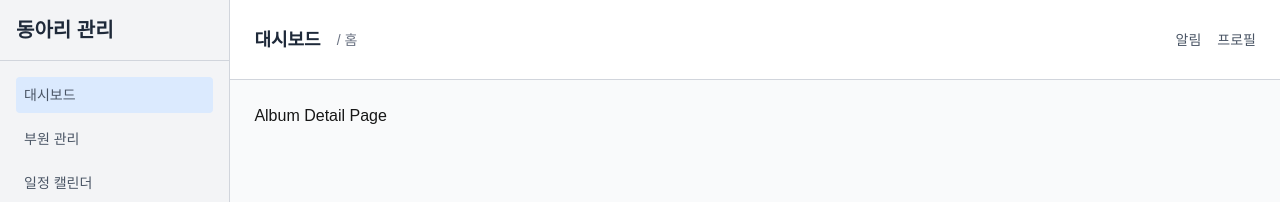
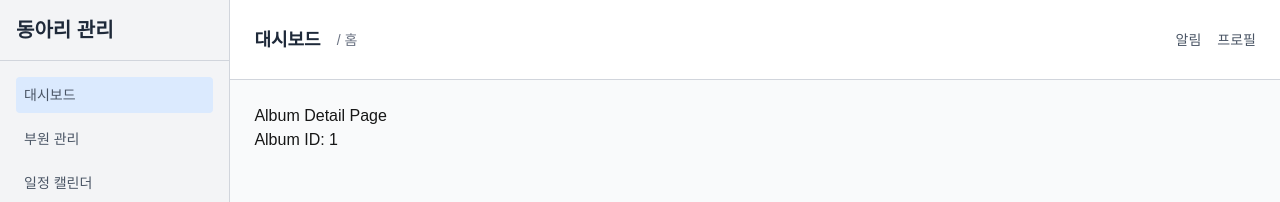
Before and after one commit to jumokcom/unicouncil, a Next.js app: page /albums/1 in a window 1280 px wide. Shown: the top 202 px of the page. Built offline with nearby package versions, Linux system fonts and the light colour scheme.

Commit message:
프로젝트 초기 설정

```diff
--- a/app/albums/[id]/page.tsx
+++ b/app/albums/[id]/page.tsx
@@ -8,5 +8,10 @@
 
 export default function AlbumDetailPage({ params }: { params: { id: string } }) {
   // 개별 앨범 상세 구현 예정
-  return <div>Album Detail Page</div>
+  return (
+    <div>
+      <h1>Album Detail Page</h1>
+      <p>Album ID: {params.id}</p>
+    </div>
+  )
 }
```
